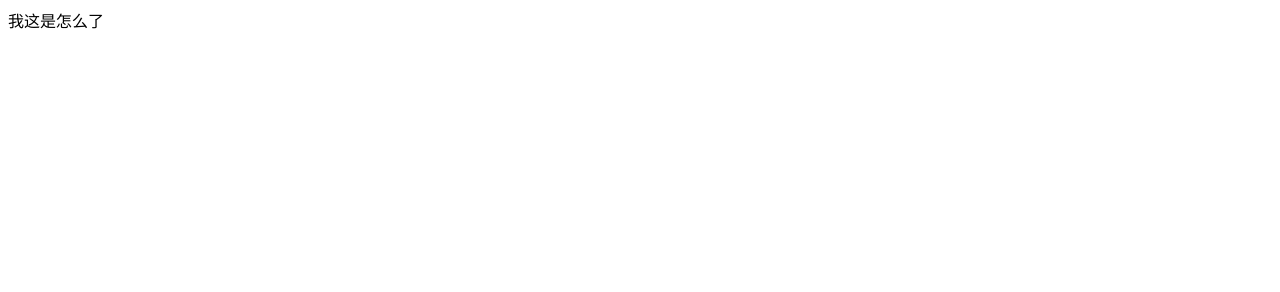
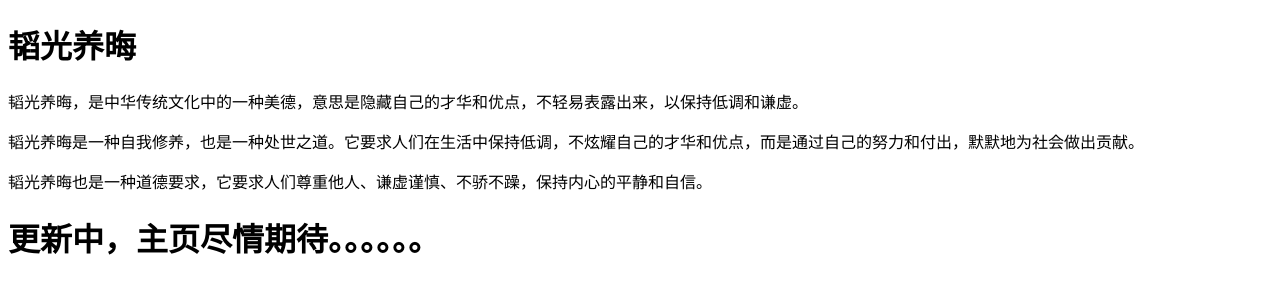
Before and after one commit to xiaominghy/xiaominghy.github.io, a plain HTML site: page index.htm in a window 1280 px wide. Drawn offline with Linux system fonts and the light colour scheme.

Commit message:
Update index.htm
更新中

```diff
--- a/index.htm
+++ b/index.htm
@@ -1,7 +1,12 @@
 <!DOCTYPE html>
 <html>
-<title>你不懂  </title>
+<title>韬光养晦</title>
 <body>
-我这是怎么了
+<h1>韬光养晦</h1>
+<p>韬光养晦，是中华传统文化中的一种美德，意思是隐藏自己的才华和优点，不轻易表露出来，以保持低调和谦虚。</p>
+<p>韬光养晦是一种自我修养，也是一种处世之道。它要求人们在生活中保持低调，不炫耀自己的才华和优点，而是通过自己的努力和付出，默默地为社会做出贡献。</p>
+<p>韬光养晦也是一种道德要求，它要求人们尊重他人、谦虚谨慎、不骄不躁，保持内心的平静和自信。</p>
+<h1>更新中，主页尽情期待。。。。。。</h1>
+
 </body>
 </html>
```
